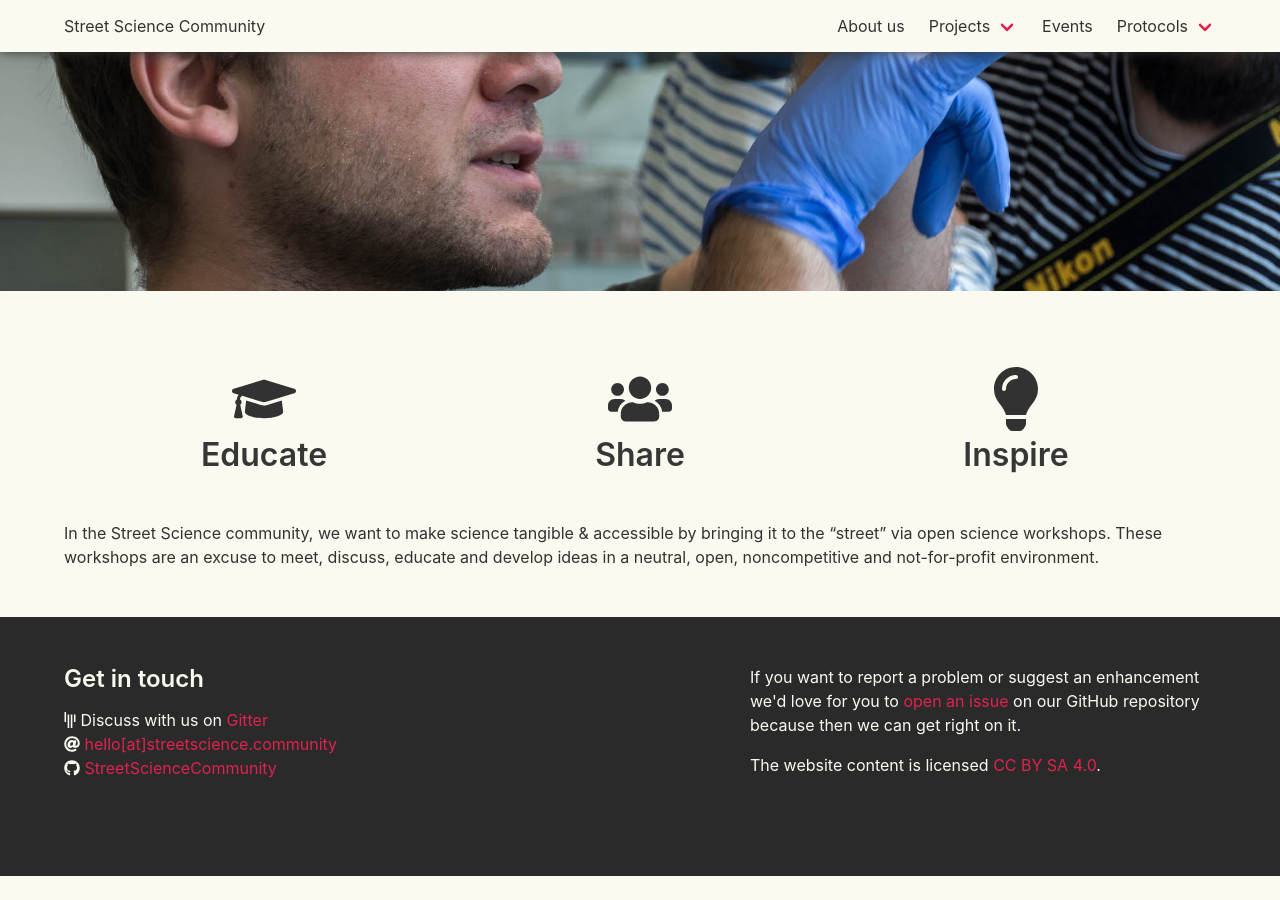
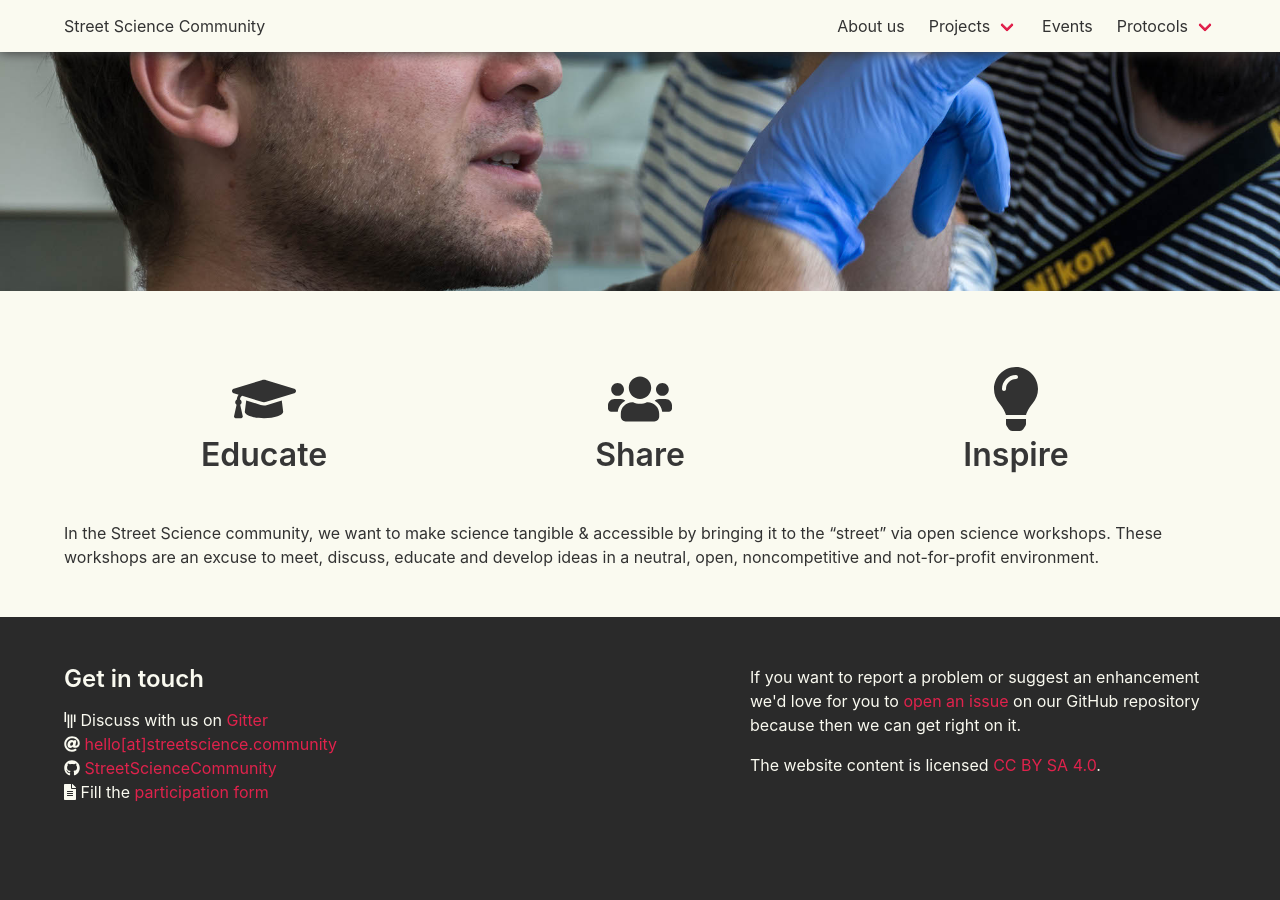
Before and after one commit to StreetScienceCommunity/StreetScienceCommunity.github.io, a Jekyll site: the page built from index.md, in a window 1280 px wide and 900 px high, scrolled down 339 px. Built offline with Jekyll 4.4.1, drawn with Linux system fonts in a browser that asks for light colours; nearby versions of some CDN libraries; before the commit the page ends 1215 px from its top, so only the background shows below that.

Commit message:
Add form to footer

```diff
--- a/_includes/default-footer.html
+++ b/_includes/default-footer.html
@@ -17,6 +17,10 @@
           <a href="{{ site.github.repository_url }}">
             {{ site.github.owner_name }}
           </a>
+          <br />
+          <i class="fas fa-file-alt"></i>
+          Fill the
+          <a href="{{ site.participation_form }}">participation form</a>
         </p>
       </div>
       <div class="column is-5">
```
